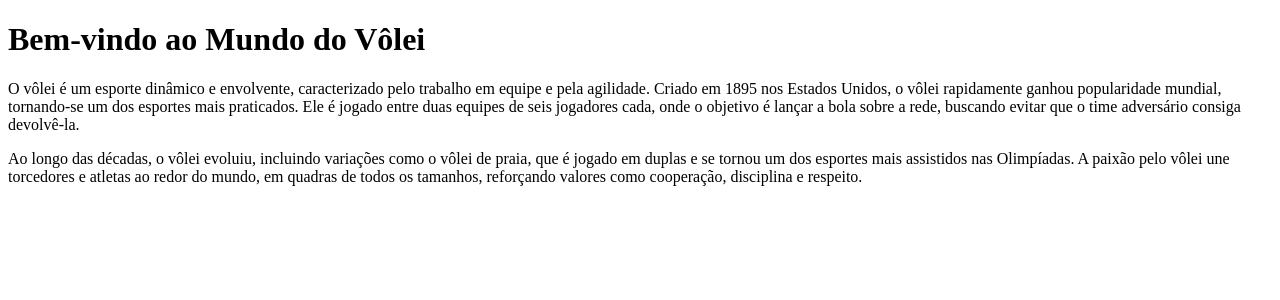
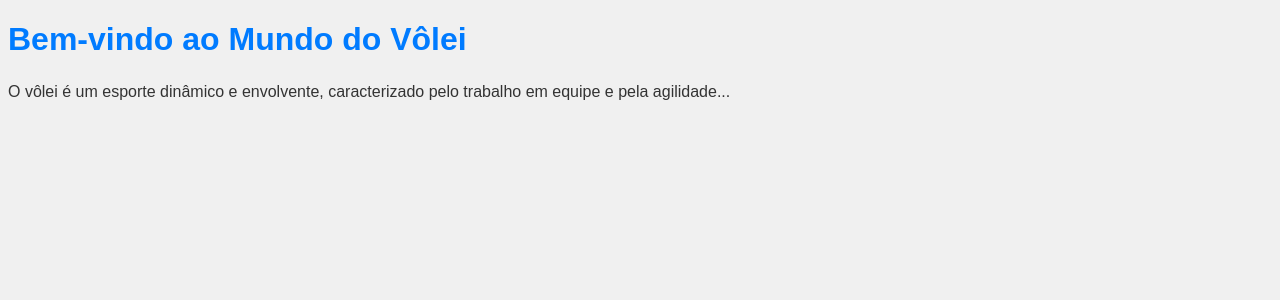
Before and after one commit to Ruan-Franklin/FeiraDaFruta, a Django app: page / in a window 1280 px wide. Shown: the top 300 px of the page. Run offline with Django 4.2, Linux system fonts and the light colour scheme.

Commit message:
:sparkles: feat: adicionando styles.css

```diff
--- a/app/templates/index.html
+++ b/app/templates/index.html
@@ -4,10 +4,12 @@
     <meta charset="UTF-8">
     <meta name="viewport" content="width=device-width, initial-scale=1.0">
     <title>Vôlei - Página Inicial</title>
+
+    {% load static %}
+    <link rel="stylesheet" href="{% static 'css/styles.css' %}">
 </head>
 <body>
     <h1>Bem-vindo ao Mundo do Vôlei</h1>
-    <p>O vôlei é um esporte dinâmico e envolvente, caracterizado pelo trabalho em equipe e pela agilidade. Criado em 1895 nos Estados Unidos, o vôlei rapidamente ganhou popularidade mundial, tornando-se um dos esportes mais praticados. Ele é jogado entre duas equipes de seis jogadores cada, onde o objetivo é lançar a bola sobre a rede, buscando evitar que o time adversário consiga devolvê-la.</p>
-    <p>Ao longo das décadas, o vôlei evoluiu, incluindo variações como o vôlei de praia, que é jogado em duplas e se tornou um dos esportes mais assistidos nas Olimpíadas. A paixão pelo vôlei une torcedores e atletas ao redor do mundo, em quadras de todos os tamanhos, reforçando valores como cooperação, disciplina e respeito.</p>
+    <p>O vôlei é um esporte dinâmico e envolvente, caracterizado pelo trabalho em equipe e pela agilidade...</p>
 </body>
 </html>
--- a/feiradafruta/settings.py
+++ b/feiradafruta/settings.py
@@ -117,6 +117,7 @@ USE_TZ = True
 # https://docs.djangoproject.com/en/4.0/howto/static-files/
 
 STATIC_URL = 'static/'
+STATIC_ROOT = BASE_DIR / 'static'
 
 # Default primary key field type
 # https://docs.djangoproject.com/en/4.0/ref/settings/#default-auto-field
--- /dev/null
+++ b/static/css/styles.css
@@ -0,0 +1,13 @@
+body {
+    font-family: Arial, sans-serif;
+    background-color: #f0f0f0;
+    color: #333;
+}
+
+h1 {
+    color: #007bff;
+}
+
+p {
+    line-height: 1.5;
+}
```
